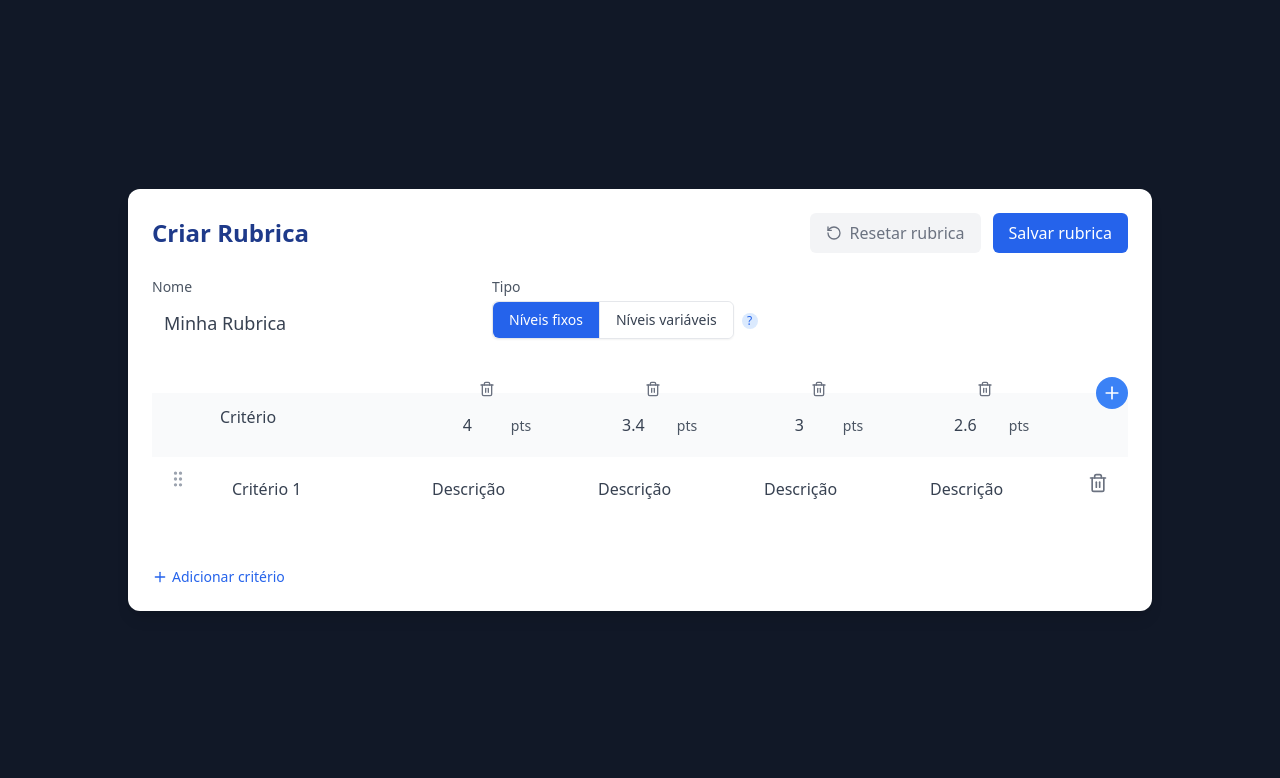
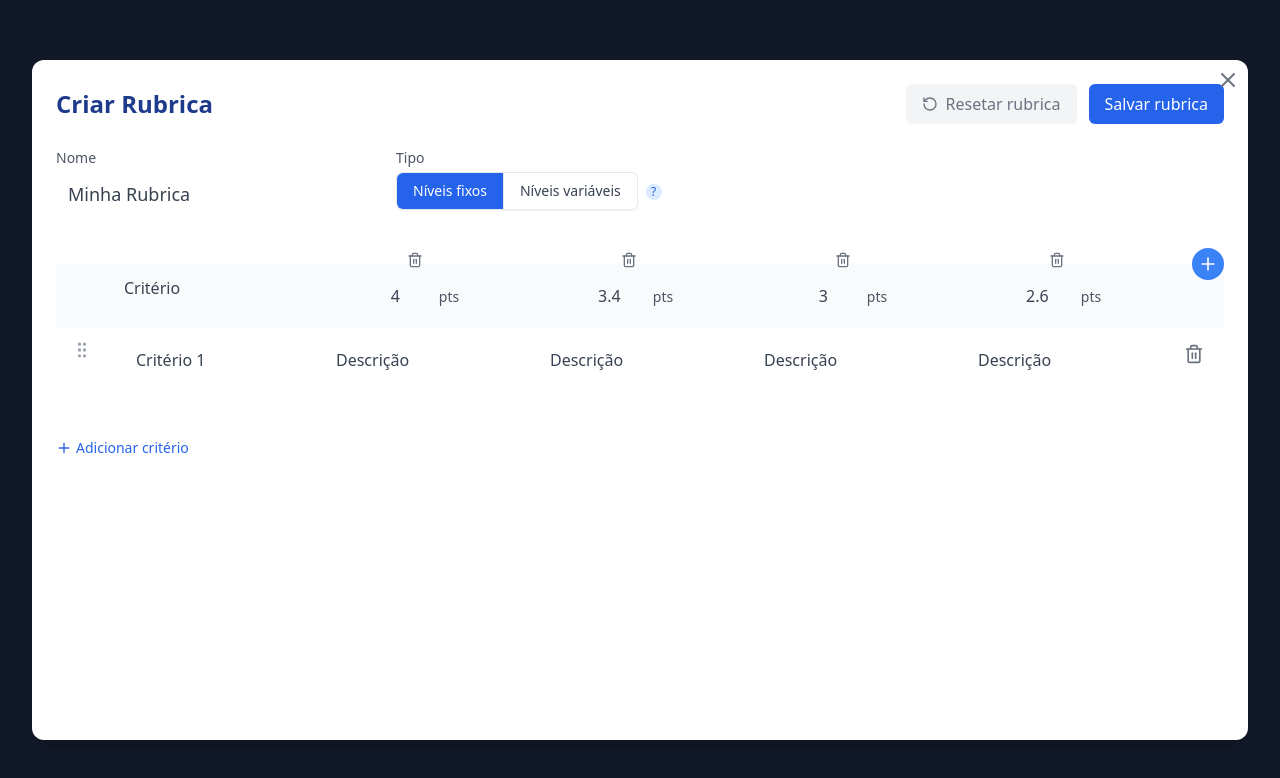
Before and after one commit to Jladislauu/Desafio-Positivo, a React (Vite) app in the folder rubric-app/client/: page / in a window 1280 px wide. Shown: the top 778 px of the page. Built offline with nearby package versions, Linux system fonts and the light colour scheme.

Commit message:
Style: Ajuste no tamanho do container principal para melhor distribuição de compnentes no card

```diff
--- a/rubric-app/client/src/App.tsx
+++ b/rubric-app/client/src/App.tsx
@@ -4,13 +4,17 @@ import RubricNameInput from './components/RubricNameInput';
 import TypeToggle from './components/TypeToggle';
 import RubricTable from './components/RubricTable';
 import { useRubric } from './context/RubricContext';
+import { X } from 'lucide-react';
 
 function AppContent() {
   const { rubric } = useRubric();
 
   return (
-    <div className="min-h-screen bg-gray-900 flex items-center justify-center"> {/* Fundo escuro, centralizado */}
-      <div className="bg-white rounded-xl shadow-lg p-6 max-w-5xl w-full"> {/* Card popup-like */}
+    <div className="min-h-screen bg-gray-900 flex items-center justify-center px-2"> {/* Fundo fixo escuro, margens finas laterais */}
+      <div className="relative bg-white rounded-xl shadow-lg p-6 w-[95vw] max-w-[98vw] min-h-[85vh]"> {/* Card maior em altura (80% viewport height min) */}
+        <button className="absolute top-2 right-2 text-gray-500 hover:text-gray-700">
+          <X className="w-6 h-6" />
+        </button>
         <RubricHeader />
         <div className="flex items-start gap-6 mb-6">
           <RubricNameInput />
```
